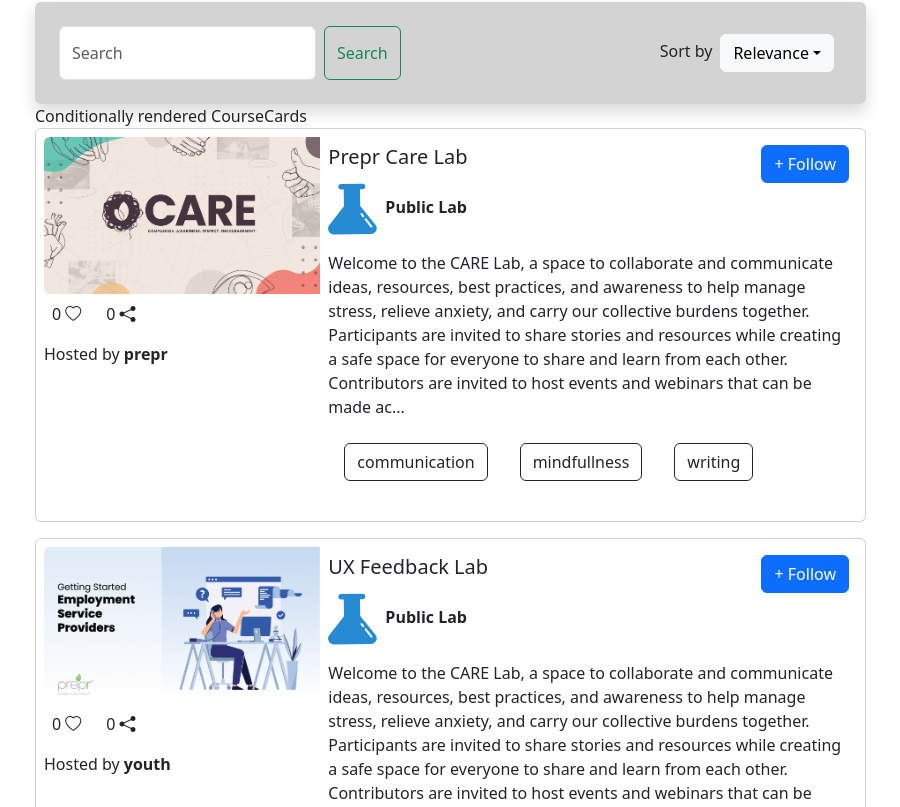
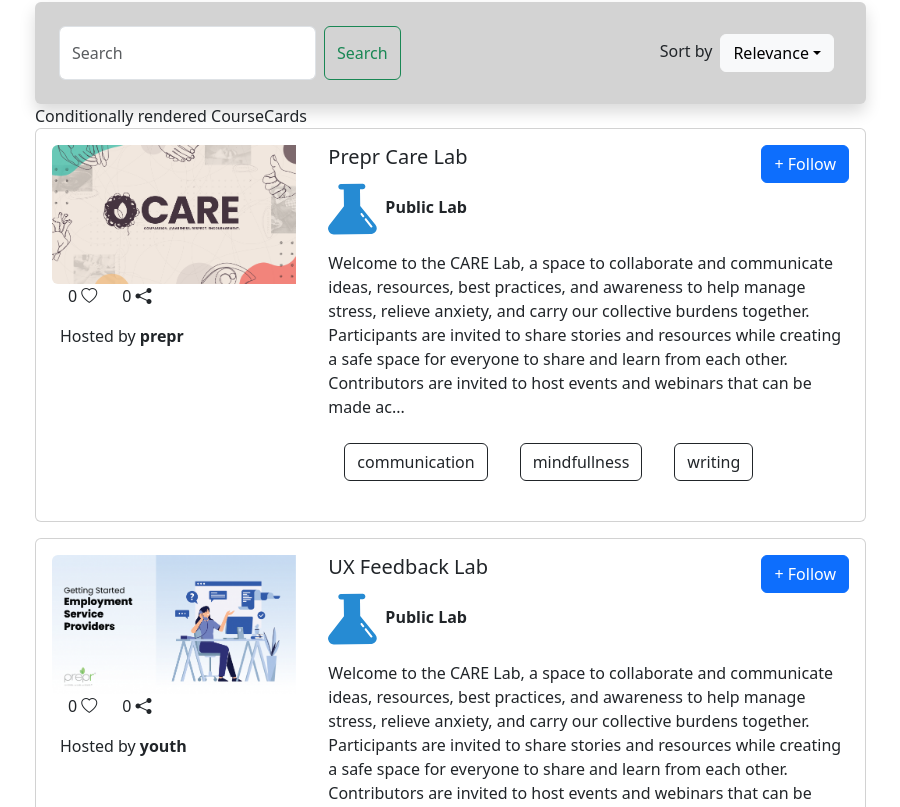
Before and after one commit to SeemaMistry/Prepr-Frontend-Developer-Challenge-1-Web-Page-Creation, a React (Create React App) app in the folder prepr-homepage/: page / in a window 1280 px wide. Shown: the part 813-1620 px from the top of the page, without its empty margins (47-947 px from the left). Built offline with nearby package versions, Linux system fonts and the light colour scheme.

Commit message:
styles: add padding and margins to course card main columns

```diff
--- a/prepr-homepage/src/components/CourseCard.js
+++ b/prepr-homepage/src/components/CourseCard.js
@@ -24,7 +24,8 @@ const CourseCard = ({course}) => {
     <div className="card mb-3" style={{maxWidth: '100%'}}>
         <div className="row g-0">
             <div className="col-md-4">
-                <img src={course.imgSrc} className="img-fluid rounded-start mx-2 my-2" alt="course title page"/>
+                <div className='p-3'>
+                    <img src={course.imgSrc} className="img-fluid rounded-start " alt="course title page"/>
                     <p className='mx-3'>
                         0 <i className="bi bi-heart"></i>
                         &nbsp; &nbsp; &nbsp;
@@ -32,7 +33,8 @@ const CourseCard = ({course}) => {
                     </p>
                     <p className="mx-2 text-body-dark ">Hosted by <span className="fw-bold text-body-dark ">{course.host}</span></p>
                 </div>
-            <div className="col-md-8">
+            </div>
+            <div className="col-md-8" >
                 <div className="card-body">
                     <div className='d-flex justify-content-between'>
                         <h5 className="card-title">{course.title}</h5>
```
Lines whose indentation alone changed are shown as unchanged.
